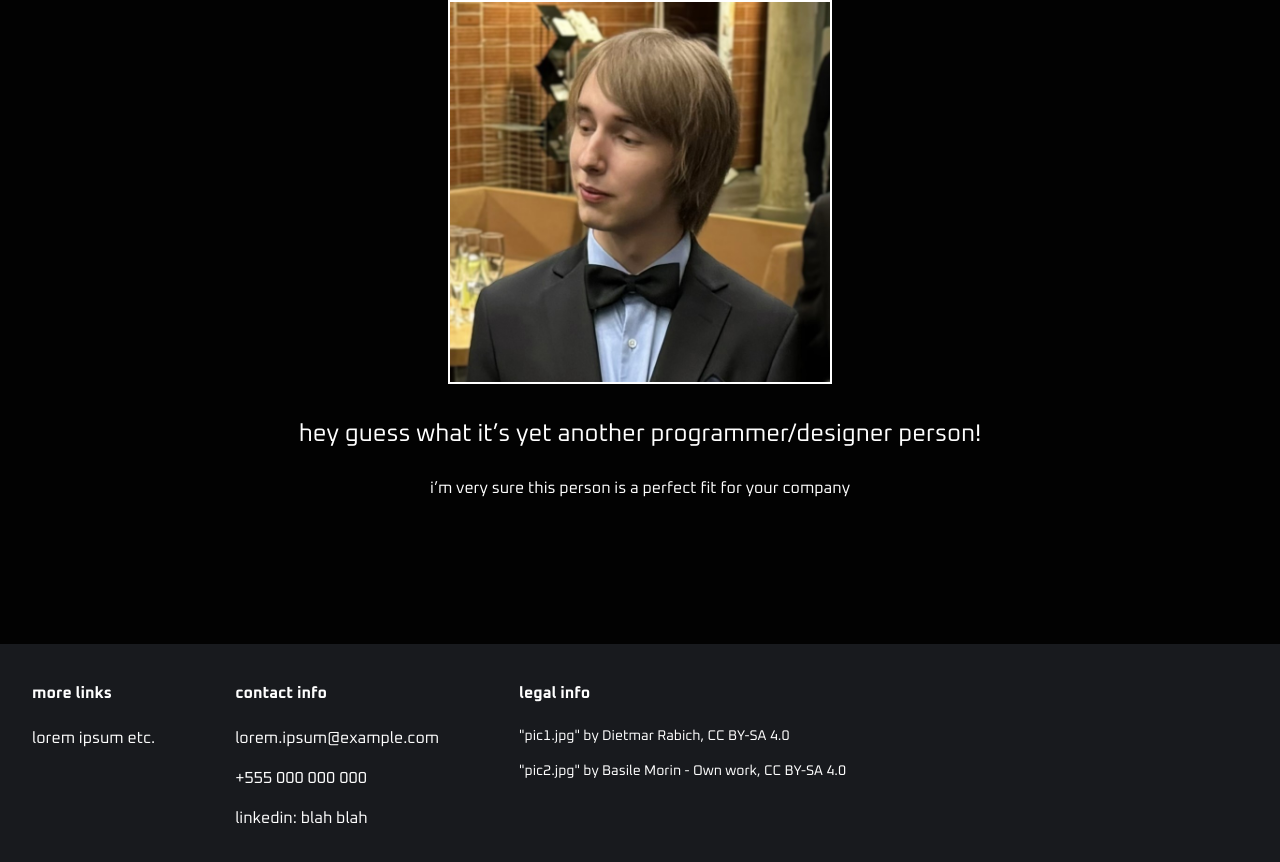
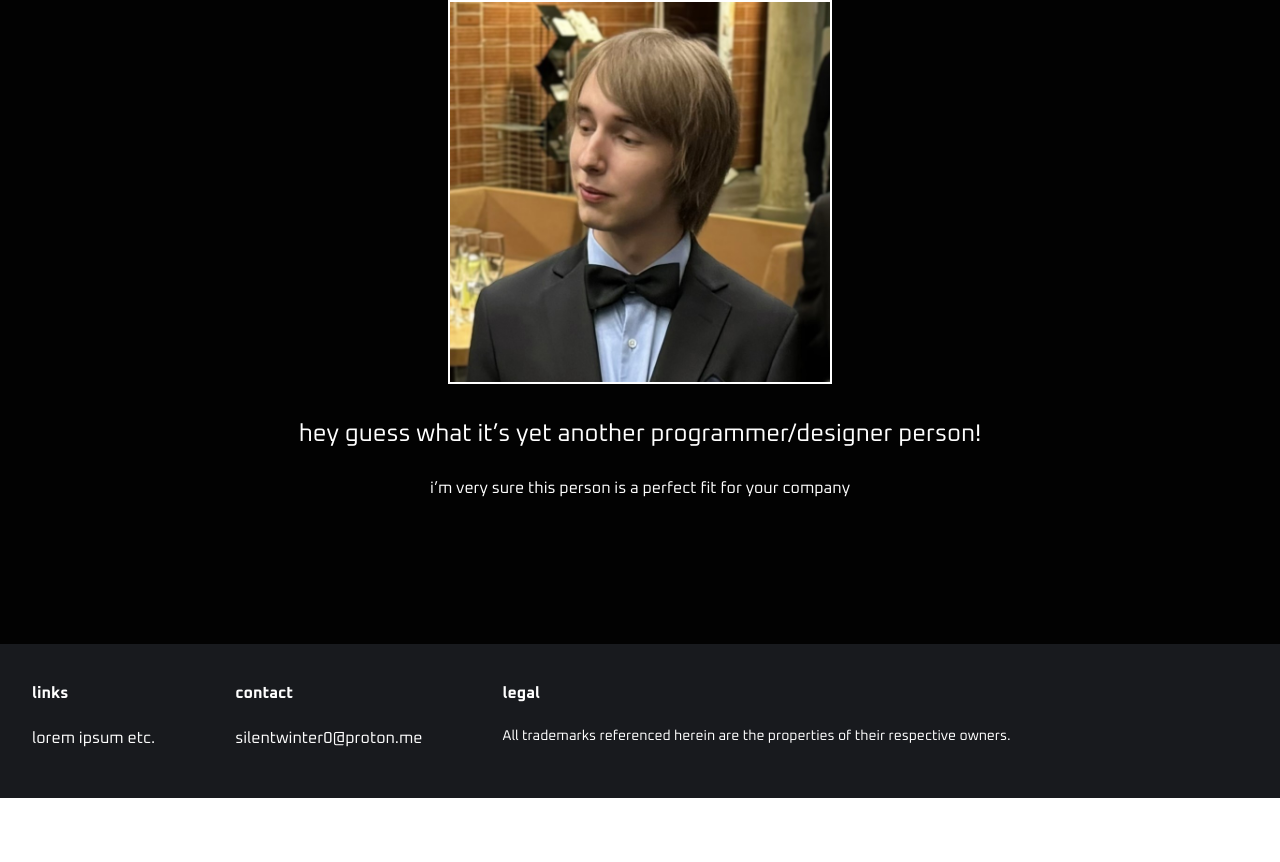
Before and after one commit to silentwinter0/portfolio, a React (Vite) app: page / in a window 1280 px wide. Shown: the part 4240-5102 px from the top of the page. After the commit the page ends 5038 px from the top, so only its background shows below. Built offline with nearby package versions, Linux system fonts and the light colour scheme.

Commit message:
Adjusted footer text

```diff
--- a/src/components/Footer.jsx
+++ b/src/components/Footer.jsx
@@ -5,19 +5,17 @@ export default function Footer() {
     <footer>
       <div className="footertext">
         <div className="footerdiv">
-          <h4 className="footer-header">more links</h4>
+          <h4 className="footer-header">links</h4>
           <p className="footer-text">lorem ipsum etc.</p>
         </div>
         <div className="footerdiv">
-          <h4 className="footer-header">contact info</h4>
-          <p className="footer">lorem.ipsum@example.com</p>
-          <p className="footer">+555 000 000 000</p>
-          <p className="footer">linkedin: blah blah</p>
+          <h4 className="footer-header">contact</h4>
+          <p className="footer">silentwinter0@proton.me</p>
         </div>
         <div className="footerdiv">
-          <h4 className="footer-header">legal info</h4>
-          <p className="footer-legal">"pic1.jpg" by Dietmar Rabich, CC BY-SA 4.0</p>
-          <p className="footer-legal">"pic2.jpg" by Basile Morin - Own work, CC BY-SA 4.0</p>
+          <h4 className="footer-header">legal</h4>
+          <p className="footer-legal">All trademarks
+            referenced herein are the properties of their respective owners.</p>
         </div>
       </div>
     </footer>
```
